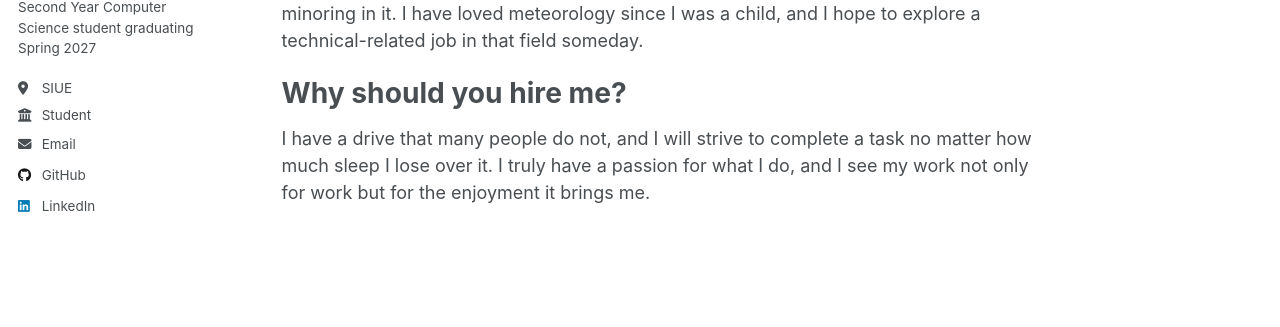
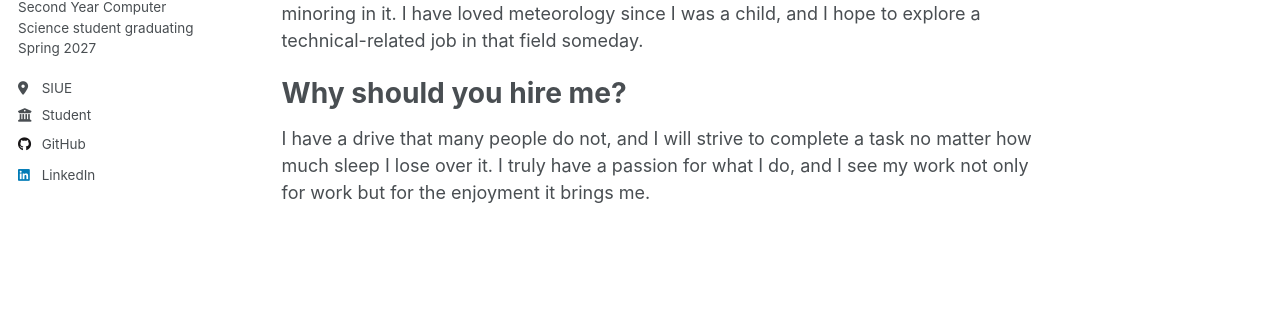
Before and after one commit to mecalash/mecalash.github.io, a Jekyll site: the page built from _pages/about.md, in a window 1280 px wide. Shown: the part 352-679 px from the top of the page. Built offline with Jekyll 4.4.1, drawn with Linux system fonts in a browser that asks for light colours.

Commit message:
Removed email

```diff
--- a/_config.yml
+++ b/_config.yml
@@ -29,7 +29,7 @@ author:
   location         : "SIUE"
   employer         : "Student"
   uri              : # URL
-  email            : "ashleymecalo@gmail.com"
+  email            : ##"ashleymecalo@gmail.com"
 
   # Academic websites
   arxiv            : # URL - Update with the correct link to your profile
```
